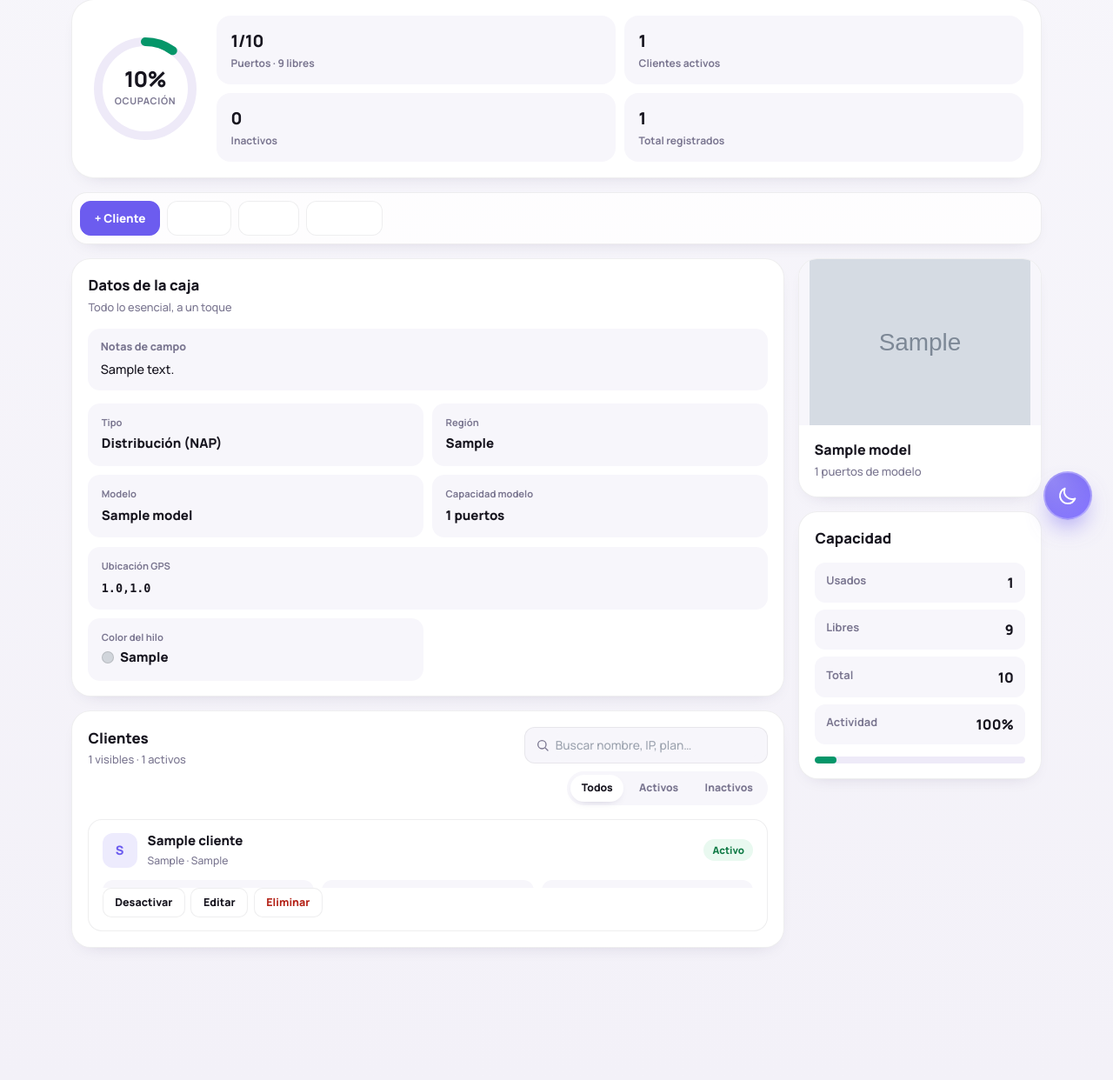
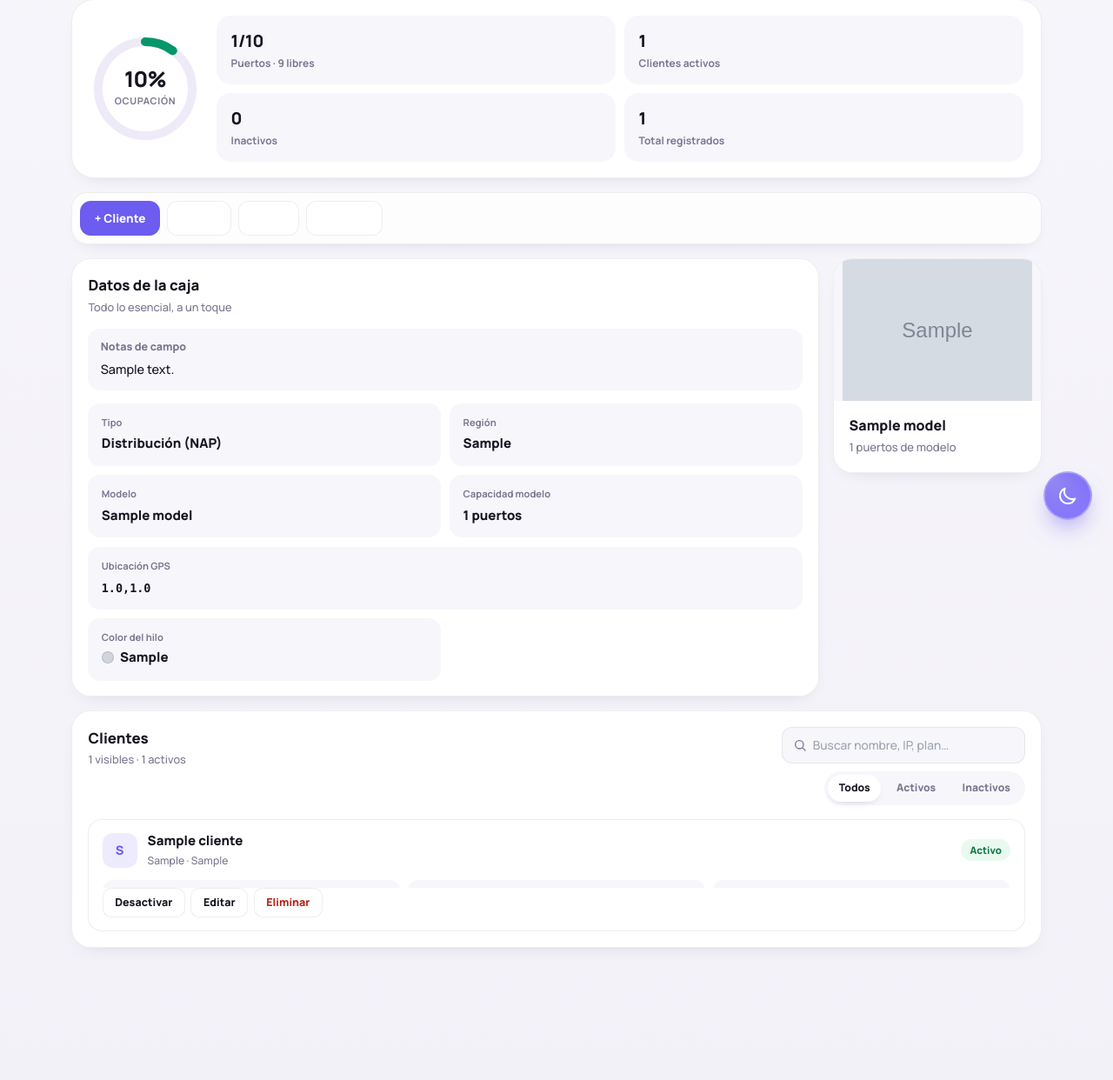
Before and after one commit to ton-cast5/Fibra_app, a Flask app: page /ver_nat/1 in a window 1280 px wide. Shown: the part 178-1420 px from the top of the page at 87% size. Run offline with Flask 3, Linux system fonts and the light colour scheme; the visitor is signed in with stand-in values (Sample User, id 1); tables that the repository leaves empty hold one stand-in row (values such as "Sample post"); grey boxes marked "Sample" are stand-in pictures.

Commit message:
Drop redundant Capacidad card and give clients full width.
Keep model beside box data; clients now span the whole detail grid.

Co-authored-by: Cursor <cursoragent@cursor.com>

```diff
--- a/static/css/tonylex-shell.css
+++ b/static/css/tonylex-shell.css
@@ -1594,19 +1594,15 @@ html.dark .fn-lightbox-media { background: #221F30; }
 
 .fn-nat-grid {
   display: grid;
-  grid-template-columns: minmax(0, 1fr) 280px;
+  grid-template-columns: minmax(0, 1fr) 240px;
   gap: 1rem;
   align-items: start;
 }
+.fn-nat-clients-wide {
+  grid-column: 1 / -1;
+}
 @media (max-width: 980px) {
   .fn-nat-grid { grid-template-columns: 1fr; }
-}
-.fn-nat-col,
-.fn-nat-aside {
-  display: flex;
-  flex-direction: column;
-  gap: 1rem;
-  min-width: 0;
 }
 .fn-nat-card {
   background: #fff;
@@ -1918,42 +1914,6 @@ html.dark .fn-lightbox-media { background: #221F30; }
 .fn-nat-model-body { padding: 1rem 1.1rem 1.15rem; }
 .fn-nat-model-body h3 { margin: 0; font-size: 1rem; font-weight: 800; }
 .fn-nat-model-body p { margin: 0.25rem 0 0; color: var(--fn-muted); font-size: 0.82rem; }
-
-.fn-nat-summary {
-  list-style: none;
-  margin: 0;
-  padding: 0;
-  display: flex;
-  flex-direction: column;
-  gap: 0.5rem;
-}
-.fn-nat-summary li {
-  display: flex;
-  justify-content: space-between;
-  gap: 0.75rem;
-  padding: 0.7rem 0.8rem;
-  border-radius: 12px;
-  background: var(--fn-bg-2);
-}
-.fn-nat-summary span { color: var(--fn-muted); font-size: 0.8rem; font-weight: 650; }
-.fn-nat-summary strong { color: var(--fn-ink); font-weight: 800; }
-.fn-nat-meter {
-  margin-top: 0.85rem;
-  height: 8px;
-  border-radius: 999px;
-  background: #EEEAF8;
-  overflow: hidden;
-}
-.fn-nat-meter > span {
-  display: block;
-  height: 100%;
-  border-radius: inherit;
-  background: #059669;
-  transition: width .6s cubic-bezier(.22,1,.36,1);
-}
-.fn-nat-meter > span.tone-warn { background: #D97706; }
-.fn-nat-meter > span.tone-bad { background: #DC2626; }
-.fn-nat-meter > span.tone-emp { background: var(--fn-violet); }
 
 html.dark .fn-nat-back,
 html.dark .fn-nat-hero,
@@ -1973,7 +1933,6 @@ html.dark .fn-nat-ring-label strong,
 html.dark .fn-nat-fact strong,
 html.dark .fn-nat-client-text strong,
 html.dark .fn-nat-client-meta strong,
-html.dark .fn-nat-summary strong,
 html.dark .fn-nat-model-body h3 { color: #F3F0FF; }
 html.dark .fn-nat-kpi,
 html.dark .fn-nat-fact,
@@ -1981,7 +1940,6 @@ html.dark .fn-nat-note,
 html.dark .fn-nat-search,
 html.dark .fn-nat-segs,
 html.dark .fn-nat-client-meta > div,
-html.dark .fn-nat-summary li,
 html.dark .fn-nat-model-media,
 html.dark .fn-nat-empty {
   background: rgba(255,255,255,.05);
--- a/templates/base.html
+++ b/templates/base.html
@@ -18,7 +18,7 @@
     <noscript><link rel="stylesheet" href="https://fonts.googleapis.com/css2?family=Manrope:wght@500;600;700;800&display=swap"></noscript>
 
     <link rel="stylesheet" href="{{ url_for('static', filename='css/tailwind.css') }}">
-    <link rel="stylesheet" href="{{ url_for('static', filename='css/tonylex-shell.css') }}?v=fn-detail-2">
+    <link rel="stylesheet" href="{{ url_for('static', filename='css/tonylex-shell.css') }}?v=fn-detail-3">
     <script src="{{ url_for('static', filename='js/fibra-tiempo.js') }}" defer></script>
 
     {% block head %}{% endblock %}
--- a/templates/detalle_nat.html
+++ b/templates/detalle_nat.html
@@ -103,7 +103,6 @@
     {% endif %}
 
     <div class="fn-nat-grid">
-        <div class="fn-nat-col">
         <section class="fn-nat-card" id="info">
             <div class="fn-nat-card-head">
                 <h2>Datos de la caja</h2>
@@ -148,7 +147,21 @@
             </div>
         </section>
 
-            <section class="fn-nat-card" id="clients">
+        <aside class="fn-nat-card fn-nat-model">
+            {% set imagen_path = nat.modelo.imagen_url if nat.modelo and nat.modelo.imagen_url else url_for('static', filename='nap_images/placeholder.jpg') %}
+            <div class="fn-nat-model-media">
+                <img src="{{ imagen_path }}"
+                     alt="{{ nat.modelo.nombre if nat.modelo else nat.nombre }}"
+                     loading="lazy"
+                     onerror="this.src='https://placehold.co/400x220/F3F1F8/6C5CEF?text={{ (nat.modelo.nombre if nat.modelo else nat.nombre)|urlencode }}';">
+            </div>
+            <div class="fn-nat-model-body">
+                <h3>{{ nat.modelo.nombre if nat.modelo else 'Genérico' }}</h3>
+                <p>{% if nat.modelo and nat.modelo.capacidad_max is not none %}{{ nat.modelo.capacidad_max }} puertos de modelo{% else %}Sin capacidad definida{% endif %}</p>
+            </div>
+        </aside>
+
+        <section class="fn-nat-card fn-nat-clients-wide" id="clients">
             <div class="fn-nat-card-head fn-nat-clients-bar">
                 <div>
                     <h2>Clientes</h2>
@@ -212,38 +225,6 @@
                 </div>
             </div>
         </section>
-        </div>
-
-        <aside class="fn-nat-aside">
-            <div class="fn-nat-card fn-nat-model">
-                {% set imagen_path = nat.modelo.imagen_url if nat.modelo and nat.modelo.imagen_url else url_for('static', filename='nap_images/placeholder.jpg') %}
-                <div class="fn-nat-model-media">
-                    <img src="{{ imagen_path }}"
-                         alt="{{ nat.modelo.nombre if nat.modelo else nat.nombre }}"
-                         loading="lazy"
-                         onerror="this.src='https://placehold.co/400x220/F3F1F8/6C5CEF?text={{ (nat.modelo.nombre if nat.modelo else nat.nombre)|urlencode }}';">
-                </div>
-                <div class="fn-nat-model-body">
-                    <h3>{{ nat.modelo.nombre if nat.modelo else 'Genérico' }}</h3>
-                    <p>{% if nat.modelo and nat.modelo.capacidad_max is not none %}{{ nat.modelo.capacidad_max }} puertos de modelo{% else %}Sin capacidad definida{% endif %}</p>
-                </div>
-            </div>
-
-            <div class="fn-nat-card">
-                <div class="fn-nat-card-head">
-                    <h2>Capacidad</h2>
-                </div>
-                <ul class="fn-nat-summary">
-                    <li><span>Usados</span><strong>{{ nat.puertos_usados }}</strong></li>
-                    <li><span>Libres</span><strong>{{ libres }}</strong></li>
-                    <li><span>Total</span><strong>{{ nat.puertos_total }}</strong></li>
-                    <li><span>Actividad</span><strong>{% if clientes|length %}{{ "%.0f"|format(activos / clientes|length * 100) }}%{% else %}0%{% endif %}</strong></li>
-                </ul>
-                <div class="fn-nat-meter" aria-hidden="true">
-                    <span class="tone-{{ tone }}" style="width:{{ uso_clamp }}%"></span>
-                </div>
-            </div>
-        </aside>
     </div>
 </div>
 
```
Lines whose indentation alone changed are shown as unchanged.
